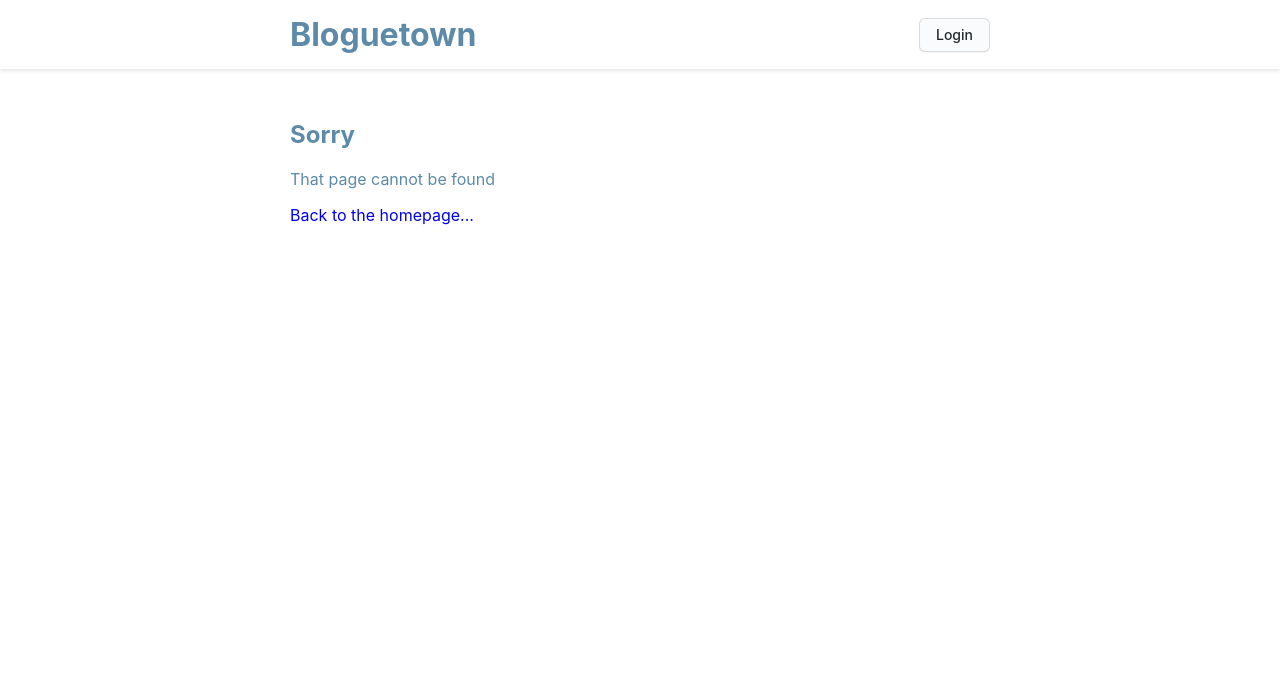
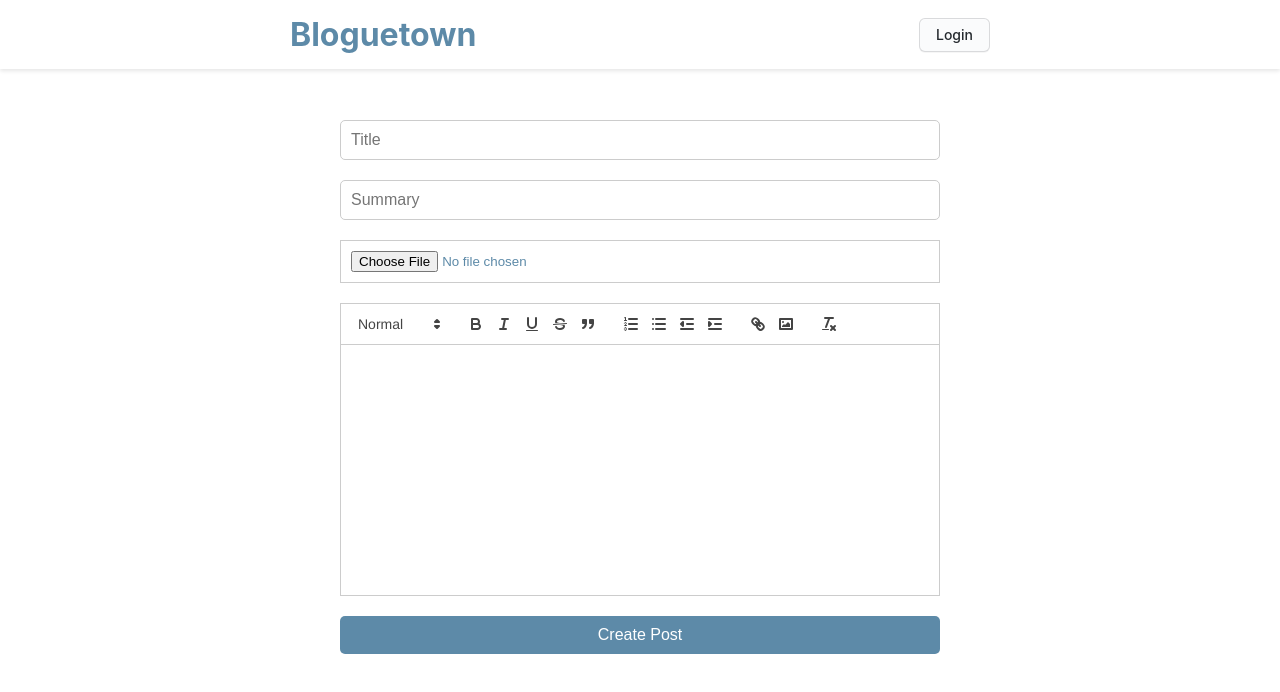
Before and after one commit to thienan11/blogue, a React (Create React App) app in the folder frontend/: page /create in a window 1280 px wide. Shown: the top 692 px of the page. Built offline with nearby package versions, Linux system fonts and the light colour scheme; no server answers.

Commit message:
start working on CreatePostPage

```diff
--- a/frontend/package.json
+++ b/frontend/package.json
@@ -9,6 +9,7 @@
     "@testing-library/user-event": "^13.2.1",
     "react": "^18.2.0",
     "react-dom": "^18.2.0",
+    "react-quill": "^2.0.0",
     "react-router-dom": "^6.16.0",
     "react-scripts": "5.0.1",
     "web-vitals": "^2.1.0",
--- a/frontend/src/App.css
+++ b/frontend/src/App.css
@@ -246,3 +246,48 @@ div.container p.tag {
   margin-bottom: 5px;
   font-size: .9rem;
 }
+
+/* Styles for Create Post Page */
+.create-post-form {
+  display: flex;
+  flex-direction: column;
+  gap: 20px;
+  max-width: 600px;
+  margin: 20px auto;
+}
+
+.create-post-form input[type="title"],
+.create-post-form input[type="summary"] {
+  font-size: 16px;
+  padding: 10px;
+  border: 1px solid #ccc;
+  border-radius: 5px;
+}
+
+.create-post-form input[type="file"] {
+  border: 1px solid #ccc;
+  display: block;
+  padding: 10px;
+  cursor: pointer;
+}
+
+/* Styles for the Create Post button */
+.create-post-form button {
+  padding: 10px 20px; /* Adjust padding as needed */
+  font-size: 16px; /* Adjust font size as needed */
+  background-color: #5D8AA8; /* Button color */
+  color: white; /* Text color */
+  border: none; /* No border */
+  border-radius: 5px; /* Slightly rounded corners */
+  cursor: pointer; /* Changes cursor to pointer on hover */
+  transition: background-color 0.3s ease; /* Smooth background color transition on hover */
+}
+
+.create-post-form button:hover {
+  background-color: #0056b3; /* Darker shade on hover */
+}
+
+.create-post-form .ql-editor {
+  min-height: 250px;
+  color: #333; /* Set your preferred font color here */
+}
--- a/frontend/src/App.js
+++ b/frontend/src/App.js
@@ -7,6 +7,7 @@ import RegisterPage from './pages/RegisterPage';
 import { useAuth0 } from '@auth0/auth0-react';
 import NotFoundPage from './pages/NotFoundPage';
 import UserContextProvider from './components/UserContext';
+import CreatePostPage from './pages/CreatePostPage';
 
 function App() {
 
@@ -22,6 +23,8 @@ function App() {
 
           <Route path={'/register'} element={ <RegisterPage/> }/>
 
+          <Route path={'/create'} element={ <CreatePostPage/> }/>
+
           <Route path="*" element={<NotFoundPage />} />
 
         </Route>
--- /dev/null
+++ b/frontend/src/pages/CreatePostPage.js
@@ -0,0 +1,46 @@
+import ReactQuill from "react-quill";
+import "react-quill/dist/quill.snow.css";
+import React, {useState} from "react";
+
+const modules = {
+  toolbar: [
+    [{ 'header': [1, 2, false] }],
+    ['bold', 'italic', 'underline','strike', 'blockquote'],
+    [{'list': 'ordered'}, {'list': 'bullet'}, {'indent': '-1'}, {'indent': '+1'}],
+    ['link', 'image'],
+    ['clean']
+  ]
+};
+
+const formats = [
+  'header',
+  'bold', 'italic', 'underline', 'strike', 'blockquote',
+  'list', 'bullet', 'indent',
+  'link', 'image'
+];
+
+export default function CreatePostPage() {
+  const [title, setTitle] = useState('');
+  const [summary, setSummary] = useState('');
+  const [content, setContent] = useState('');
+
+  return (
+    <form className="create-post-form">
+      <input type="title"
+             placeholder={"Title"}
+             value={title}
+             onChange={ev => setTitle(ev.target.value)}/>
+      <input type="summary"
+             placeholder={"Summary"}
+             value={summary}
+             onChange={ev => setSummary(ev.target.value)}/>
+      <input type="file" />
+      <ReactQuill
+        value={content}
+        onChange={newValue => setContent(newValue)}
+        modules={modules}
+        formats={formats}/>
+      <button>Create Post</button>
+    </form>
+  );
+}
```
Also changed, not shown: 1 other file (tests, documents, lock files or other folders).
